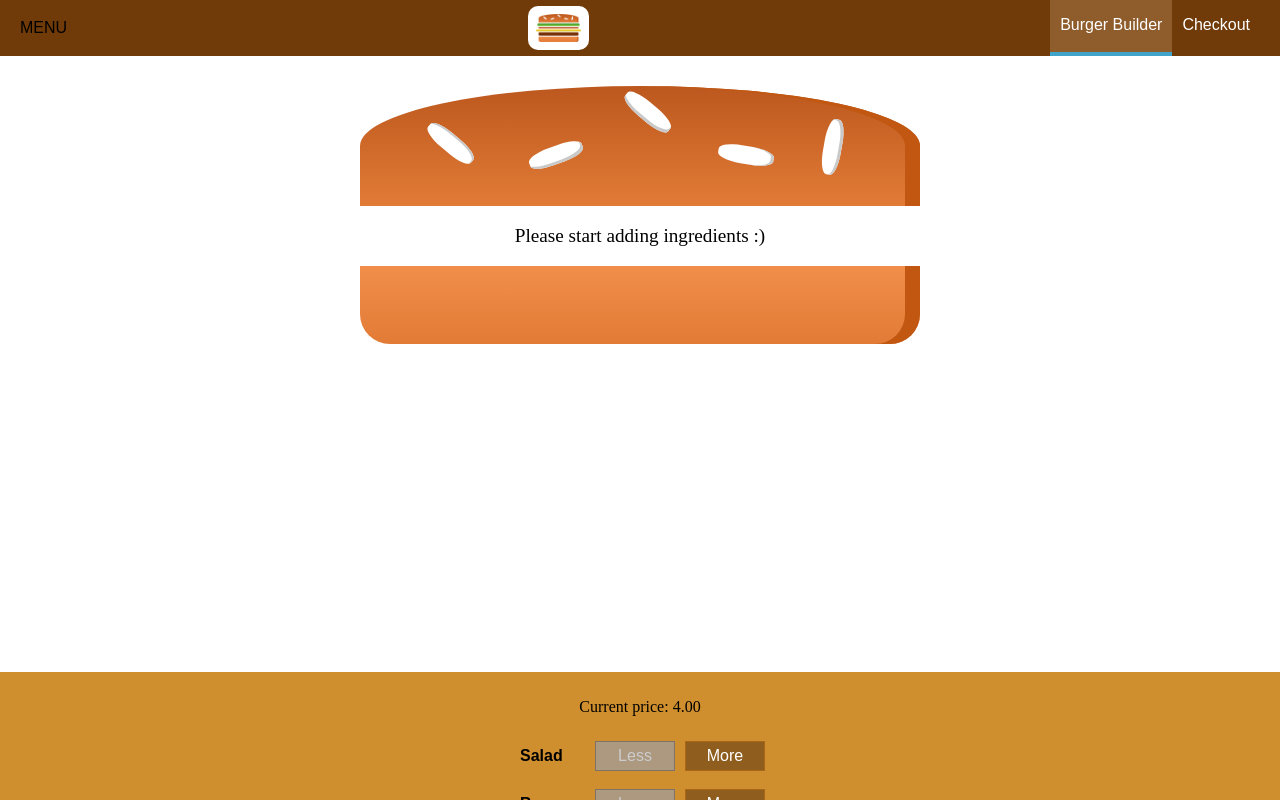
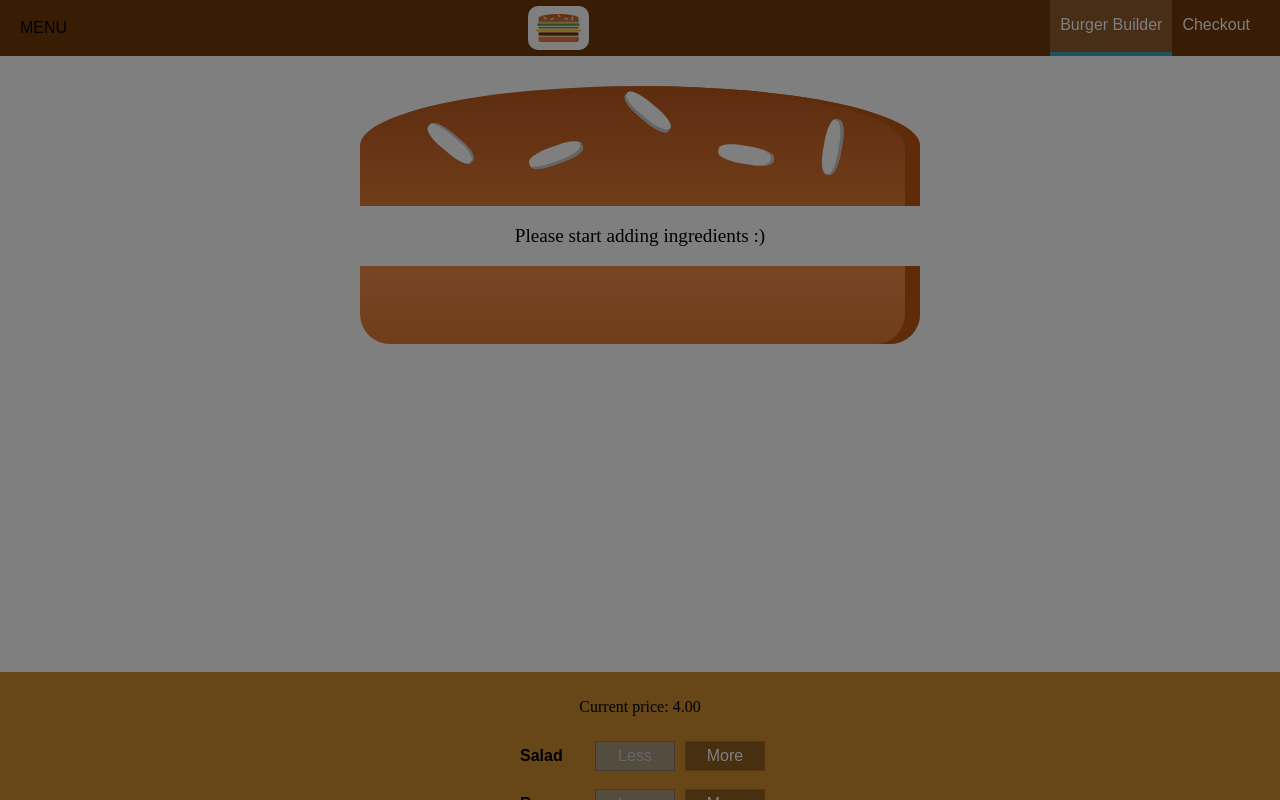
Before and after one commit to manueltorrez/burger-builder, a React (Create React App) app: page / in a window 1280 px wide. Shown: the top 800 px of the page. Built offline with nearby package versions, Linux system fonts and the light colour scheme; a web font is replaced by a local one.

Commit message:
Reusing the Backdrop

```diff
--- a/src/components/Layout/Layout.js
+++ b/src/components/Layout/Layout.js
@@ -1,15 +1,27 @@
-import React from "react";
+import React, { Component } from "react";
 
 import classes from './Layout.module.css';
 import Toolbar from '../Navigation/Toolbar/Toolbar';
 import Sidedrawer from '../Navigation/Sidedrawer/Sidedrawer';
 
-const layout = props => (
-  <>
-    <Toolbar />
-    <Sidedrawer />
-    <main className={classes.Content}>{props.children}</main>
-  </>
-);
+class Layout extends Component {
+  state = {
+    showSideDrawer: true
+  }
 
-export default layout;
+  sideDrawerClosedHandler = () => {
+    this.setState({ showSideDrawer: false });
+  }
+
+  render () {
+    return (
+      <>
+        <Toolbar />
+        <Sidedrawer open={this.state.showSideDrawer} closed={this.sideDrawerClosedHandler} />
+        <main className={classes.Content}>{this.props.children}</main>
+      </>
+    );
+  }
+}
+
+export default Layout;
--- a/src/components/Navigation/Sidedrawer/Sidedrawer.js
+++ b/src/components/Navigation/Sidedrawer/Sidedrawer.js
@@ -1,17 +1,26 @@
-import React from 'react';
+import React from "react";
 
-import Logo from '../../Logo/Logo';
-import NavigationItems from '../NavigationItems/NavigationItems';
-import classes from './Sidedrawer.module.css';
+import Logo from "../../Logo/Logo";
+import NavigationItems from "../NavigationItems/NavigationItems";
+import classes from "./Sidedrawer.module.css";
+import Backdrop from "../../UI/Backdrop/Backdrop";
 
 const sidedrawer = props => {
+    let attachedClasses = [classes.Sidedrawer, classes.Close];
+    if (props.open) {
+        attachedClasses = [classes.Sidedrawer, classes.Open];
+    }
+
   return (
-        <div className={classes.Sidedrawer}>
+    <>
+      <Backdrop show={props.open} clicked={props.closed} />
+      <div className={attachedClasses.join(" ")}>
         <Logo height="11%" />
-            <nav style={{ marginTop: '2rem' }}>
+        <nav style={{ marginTop: "2rem" }}>
           <NavigationItems />
         </nav>
       </div>
+    </>
   );
 };
 
```
Lines whose indentation alone changed are shown as unchanged.
